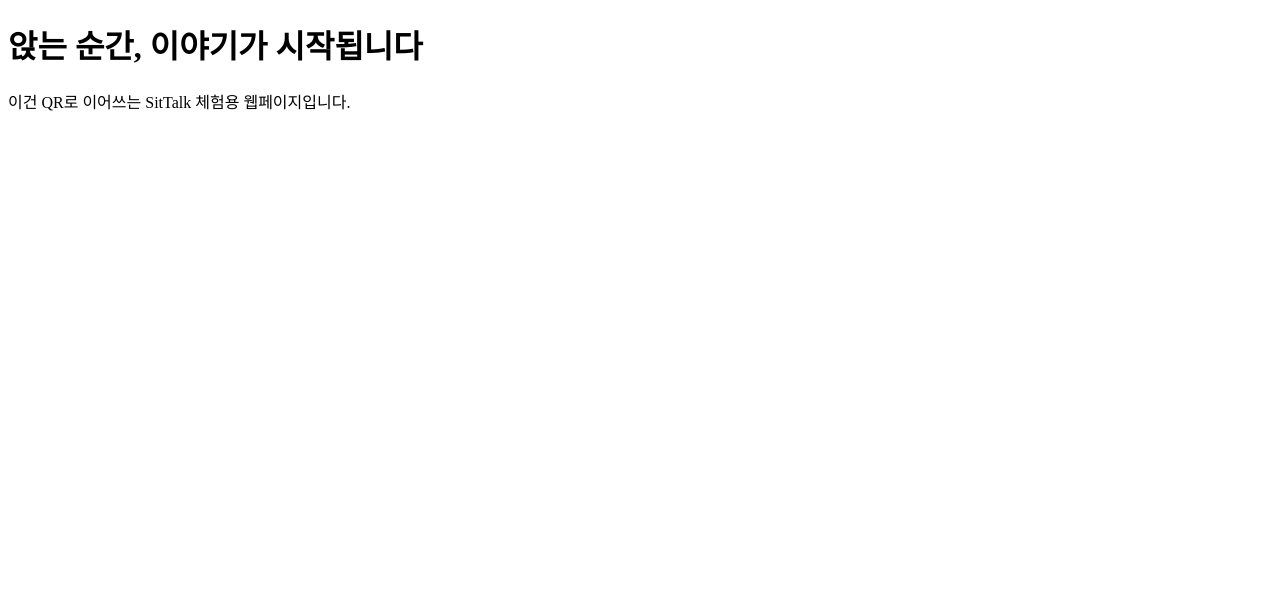
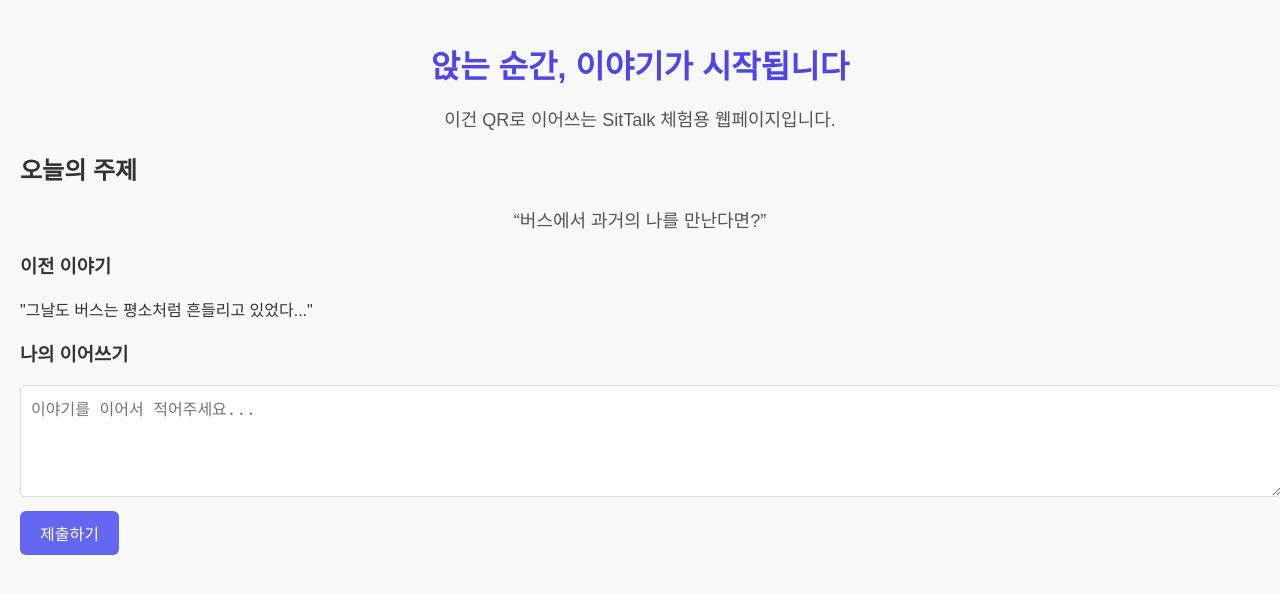
Before and after one commit to ericchue/sittalk-web, a plain HTML site: page index.html in a window 1280 px wide. Drawn offline with Linux system fonts and the light colour scheme.

Commit message:
Update index.html

```diff
--- a/index.html
+++ b/index.html
@@ -3,9 +3,23 @@
 <head>
   <meta charset="UTF-8">
   <title>SitTalk</title>
+  <link rel="stylesheet" href="style.css">
+  <script defer src="script.js"></script>
 </head>
 <body>
   <h1>앉는 순간, 이야기가 시작됩니다</h1>
   <p>이건 QR로 이어쓰는 SitTalk 체험용 웹페이지입니다.</p>
+
+  <h2>오늘의 주제</h2>
+  <p>“버스에서 과거의 나를 만난다면?”</p>
+
+  <h3>이전 이야기</h3>
+  <div id="previous-story">
+    "그날도 버스는 평소처럼 흔들리고 있었다..."
+  </div>
+
+  <h3>나의 이어쓰기</h3>
+  <textarea id="userLine" rows="5" placeholder="이야기를 이어서 적어주세요..."></textarea><br>
+  <button onclick="saveStory()">제출하기</button>
 </body>
 </html>
```
